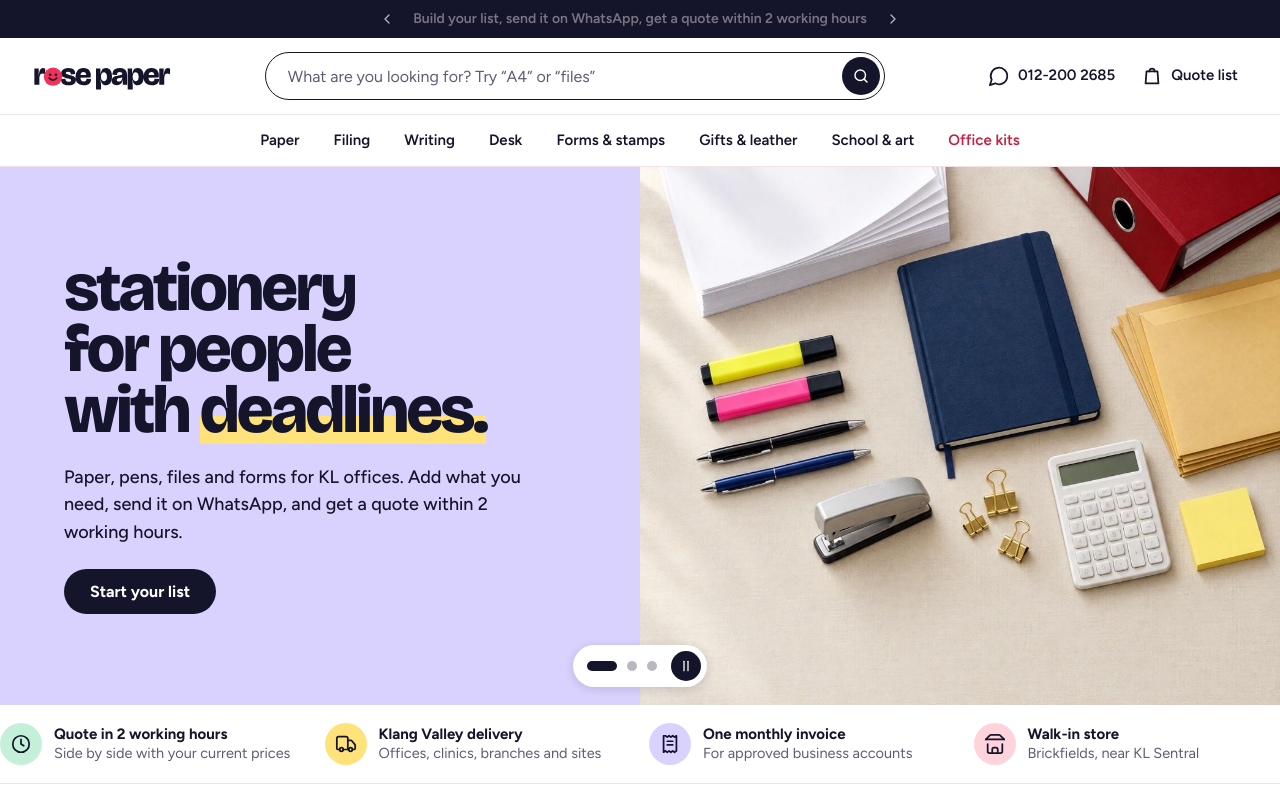
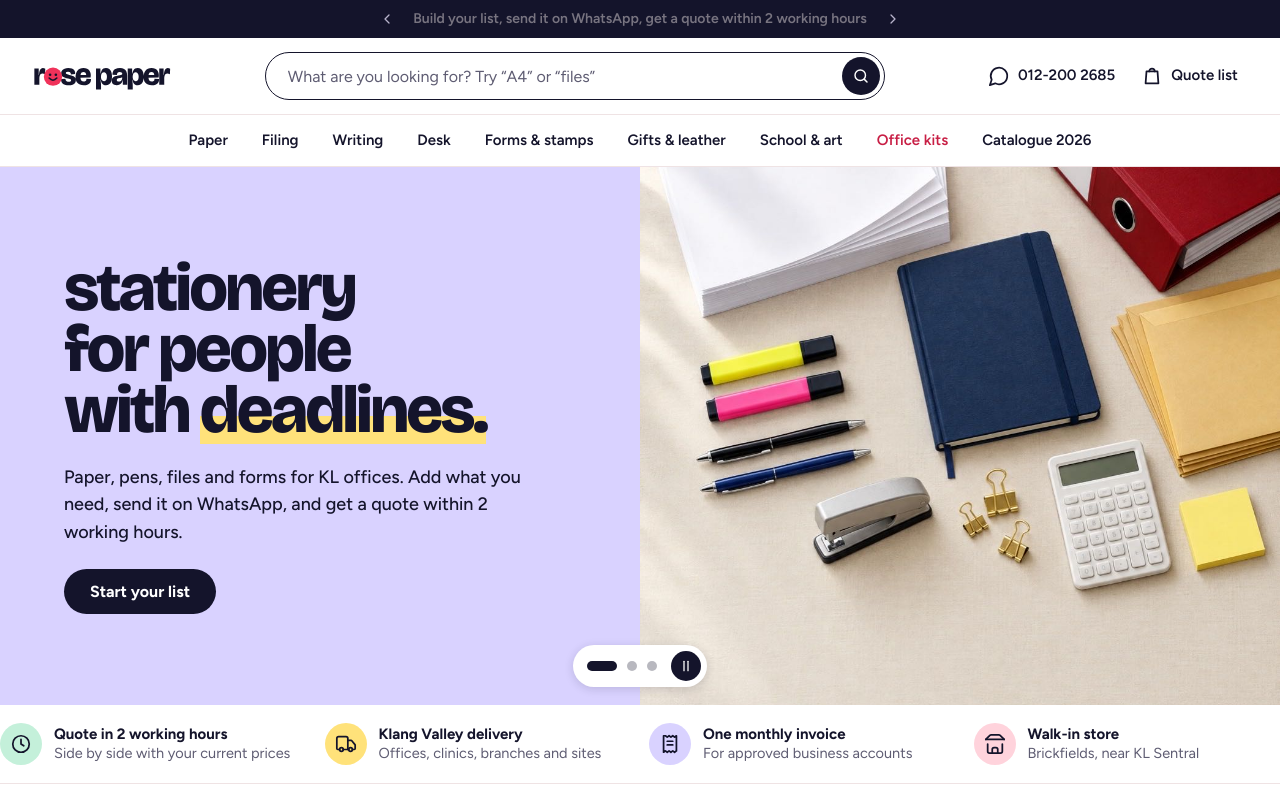
Before and after one commit to mohamedimranrashid-png/rose-paper-website, a plain HTML site: page index.html in a window 1280 px wide. Shown: the top 800 px of the page. Drawn offline with nearby package versions, Linux system fonts and the light colour scheme.

Commit message:
Add files via upload

```diff
--- a/index.html
+++ b/index.html
@@ -10,7 +10,8 @@
 <meta property="og:type" content="website">
 <meta property="og:title" content="Rose Paper, stationery for people with deadlines">
 <meta property="og:description" content="Paper, pens, files, forms and gifts for Klang Valley offices. Build your list and get a quote on WhatsApp within 2 working hours.">
-<meta property="og:image" content="og-image.png">
+<meta property="og:image" content="https://rosepaper.netlify.app/og-image.png">
+<meta property="og:url" content="https://rosepaper.netlify.app/">
 <meta name="twitter:card" content="summary_large_image">
 <meta name="description" content="Rose Paper, Brickfields KL. Paper, pens, files, forms and gifts for Klang Valley offices. Build your list and get a quote on WhatsApp.">
 <link rel="preconnect" href="https://fonts.googleapis.com">
@@ -332,6 +333,7 @@ footer{background:#14142B;color:#FFF6F4;margin-top:clamp(40px,5vw,64px)}
       <li><a href="#shop" data-cat="gifts">Gifts &amp; leather</a></li>
       <li><a href="#shop" data-cat="school">School &amp; art</a></li>
       <li><a href="#kits" class="hot">Office kits</a></li>
+      <li><a href="catalogue/">Catalogue 2026</a></li>
     </ul>
   </nav>
 </header>
@@ -488,7 +490,7 @@ footer{background:#14142B;color:#FFF6F4;margin-top:clamp(40px,5vw,64px)}
         <li><a href="#shop" data-cat="paper">Paper &amp; envelopes</a></li><li><a href="#shop" data-cat="filing">Filing</a></li><li><a href="#shop" data-cat="writing">Writing</a></li><li><a href="#shop" data-cat="desk">Desk</a></li><li><a href="#shop" data-cat="forms">Forms &amp; stamps</a></li><li><a href="#shop" data-cat="gifts">Gifts &amp; leather</a></li>
       </ul></div>
       <div><h4>Ordering</h4><ul>
-        <li><a href="#meet">How ordering works</a></li><li><a href="#kits">Office kits</a></li><li><a href="https://wa.me/60122002685?text=Hi%20Rose%20Paper%2C%20I%27d%20like%20to%20open%20a%20business%20account." target="_blank" rel="noopener">Open a business account</a></li><li><a href="https://wa.me/60122002685?text=Hi%20Rose%20Paper%2C%20I%27d%20like%20a%20quote%20for%20custom%20printed%20forms." target="_blank" rel="noopener">Custom printed forms</a></li>
+        <li><a href="#meet">How ordering works</a></li><li><a href="catalogue/">Catalogue 2026</a></li><li><a href="catalogue/Rose-Paper-Catalogue-2026.pdf" download>Download the PDF catalogue</a></li><li><a href="#kits">Office kits</a></li><li><a href="https://wa.me/60122002685?text=Hi%20Rose%20Paper%2C%20I%27d%20like%20to%20open%20a%20business%20account." target="_blank" rel="noopener">Open a business account</a></li><li><a href="https://wa.me/60122002685?text=Hi%20Rose%20Paper%2C%20I%27d%20like%20a%20quote%20for%20custom%20printed%20forms." target="_blank" rel="noopener">Custom printed forms</a></li>
       </ul></div>
       <div><h4>Visit</h4><ul>
         <li><a href="#visit">142 Jalan Sultan Abdul Samad, Brickfields</a></li><li><a href="#visit">012-200 2685</a></li><li><a href="#visit">03-2274 2863</a></li><li><a href="#visit">rpsgkl@gmail.com</a></li>
```
